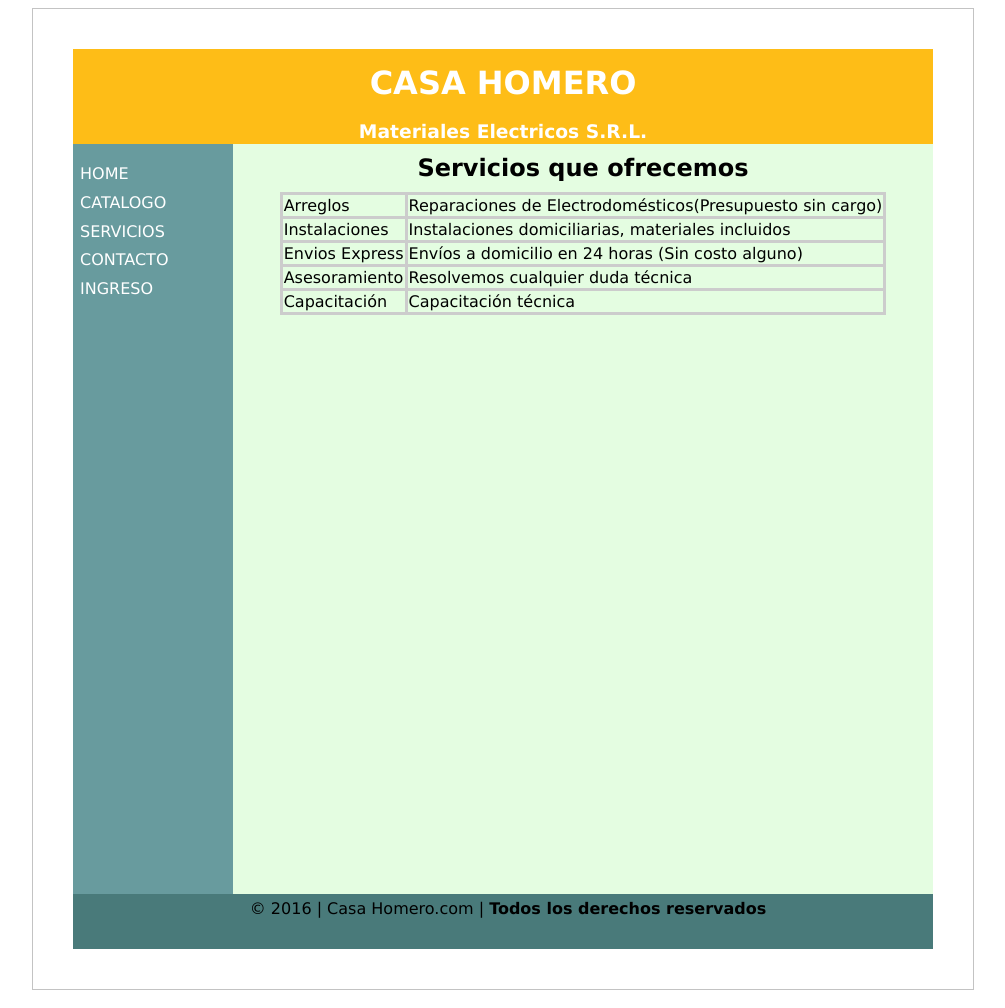
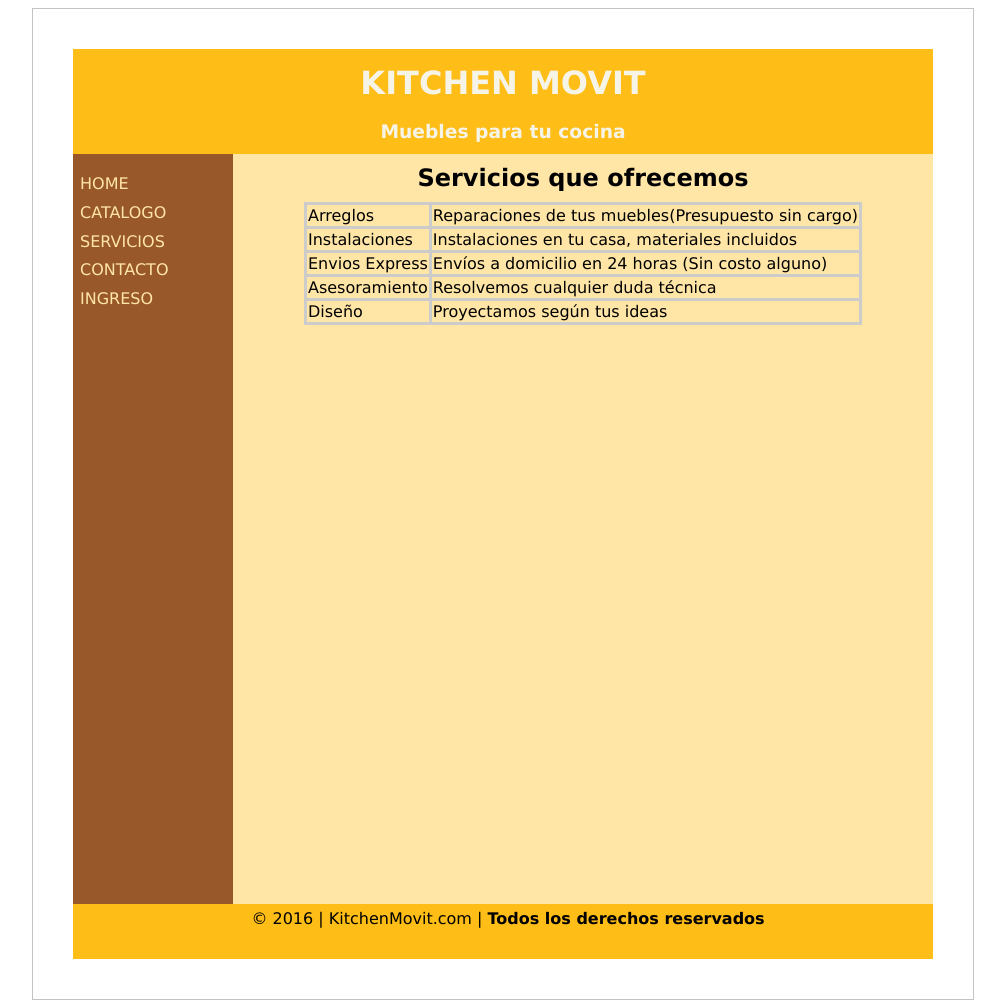
Before and after one commit to progweb09/proj_cocinas, a PHP site: page /servicios.html in a window 1280 px wide. Shown: the whole page, without its empty margins (137-1142 px from the left). Run offline with PHP 8.4, Linux system fonts and the light colour scheme.

Commit message:
segundo commit

```diff
--- a/css/style.css
+++ b/css/style.css
@@ -3,8 +3,8 @@ header {
 	text-align: center;
 	background-color: #febd17;
 	padding: 5px 15px 0 15px;
-	height: 90px; /* altura???? */
-	color: #fff; /*color de la fuente  */
+	height: 100px; /* altura???? */
+	color: #f6f3e7; /*color de la fuente  */
 }
 
 #wrapper {
@@ -27,13 +27,13 @@ h1 {
 
 nav {
 	float: left;
-	background-color: #689b9e;
+	background-color: #99582a;
 	width: 160px;
 	height: 750px;
 }
 #nav_enviado {
 	float: left;
-	background-color: #689b9e;
+	background-color: #99582a;
 	width: 160px;
 	height: 300px;
 }
@@ -45,24 +45,24 @@ nav ul {
 
 nav ul li a {
 	text-decoration: none;
-	color: #fff;
+	color: #ffe6a7;
 	line-height: 1.8em;
 }
 
 nav ul li a:hover {
 	/*text-decoration: underline;  */
-	color: #33332e;
+	color: #432818;
 }
 
 #principal {
-	background-color: #e4fde1;
+	background-color: #ffe6a7;
 	float: left;
 	width: 680px;
 	padding: 0 10px 0 10px;
 	height: 750px;
 }
 #principal_enviado {
-	background-color: #e4fde1;
+	background-color: #ffe6a7;
 	float: left;
 	width: 680px;
 	padding: 0 10px 0 10px;
@@ -72,7 +72,7 @@ nav ul li a:hover {
 footer {
 	clear: left;
 	width: 850px;
-	background-color: #497a7a;
+	background-color: #febd17;
 	height: 50px;
 	padding: 5px 0 0 10px;
 	text-align: center;
@@ -85,7 +85,7 @@ footer {
 footer p {
 	font-size: 12px;
 	line-height: 0.8em;
-	color: #fff;
+	color: #c8bebc;
 }
 
 .centrar {
--- a/servicios.html
+++ b/servicios.html
@@ -2,15 +2,15 @@
 <html lang="es">
 <head>
 <meta charset="utf-8">
-<title>SERVICIOS | CASA HOMERO</title>
+<title>SERVICIOS | KITCHEN MOVIT</title>
 <link href="css/style.css" rel="stylesheet">
 <script type="text/javascript" src="js/jquery-1.12.4.min.js"></script>
 </head>
 <body>
 	<div id="wrapper">
 		<header>
-			<h1>CASA HOMERO</h1>
-			<h3>Materiales Electricos S.R.L.</h3>
+			<h1>KITCHEN MOVIT</h1>
+			<h3>Muebles para tu cocina</h3>
 		</header>
 		<nav>
 			<ul>
@@ -23,12 +23,6 @@
 		</nav>
 		<section id="principal">
 			<h1>Servicios que ofrecemos</h1>
-			<!--<p>Somos una empresa que crece y evoluciona al ritmo de las
-				exigencias de hoy, buscamos satisfacer a nuestro mercado,
-				ofreciendo, no solo calidad en el producto, sino también todo el
-				compromiso de nuestro personal, para llegar a nuestros clientes y
-				así tratar de satisfacerlo.</p>
-				 table>tbody>(tr>td*2)*4 -->
 			<table id="tblservicios">
 				<tbody>
 					<script>
@@ -46,7 +40,7 @@
 			</table>
 		</section>
 		<footer>
-			&copy 2016 | Casa Homero.com | <span id=destacado>Todos los
+			&copy 2016 | KitchenMovit.com | <span id=destacado>Todos los
 				derechos reservados </span>
 		</footer>
 	</div>
--- a/servicios.json
+++ b/servicios.json
@@ -1,10 +1,10 @@
 {
 "prestaciones":
 [
-{"nombre":"Arreglos","descripcion":"Reparaciones de Electrodomésticos(Presupuesto sin cargo)"},
-{"nombre":"Instalaciones","descripcion":"Instalaciones domiciliarias, materiales incluidos"},
+{"nombre":"Arreglos","descripcion":"Reparaciones de tus muebles(Presupuesto sin cargo)"},
+{"nombre":"Instalaciones","descripcion":"Instalaciones en tu casa, materiales incluidos"},
 {"nombre":"Envios Express","descripcion":"Envíos a domicilio en 24 horas (Sin costo alguno)"},
 {"nombre":"Asesoramiento","descripcion":"Resolvemos cualquier duda técnica"},
-{"nombre":"Capacitación","descripcion":"Capacitación técnica"}
+{"nombre":"Diseño","descripcion":"Proyectamos según tus ideas"}
 ]
 }
```
Also changed, not shown: contacto.html (+5 -5 lines).
